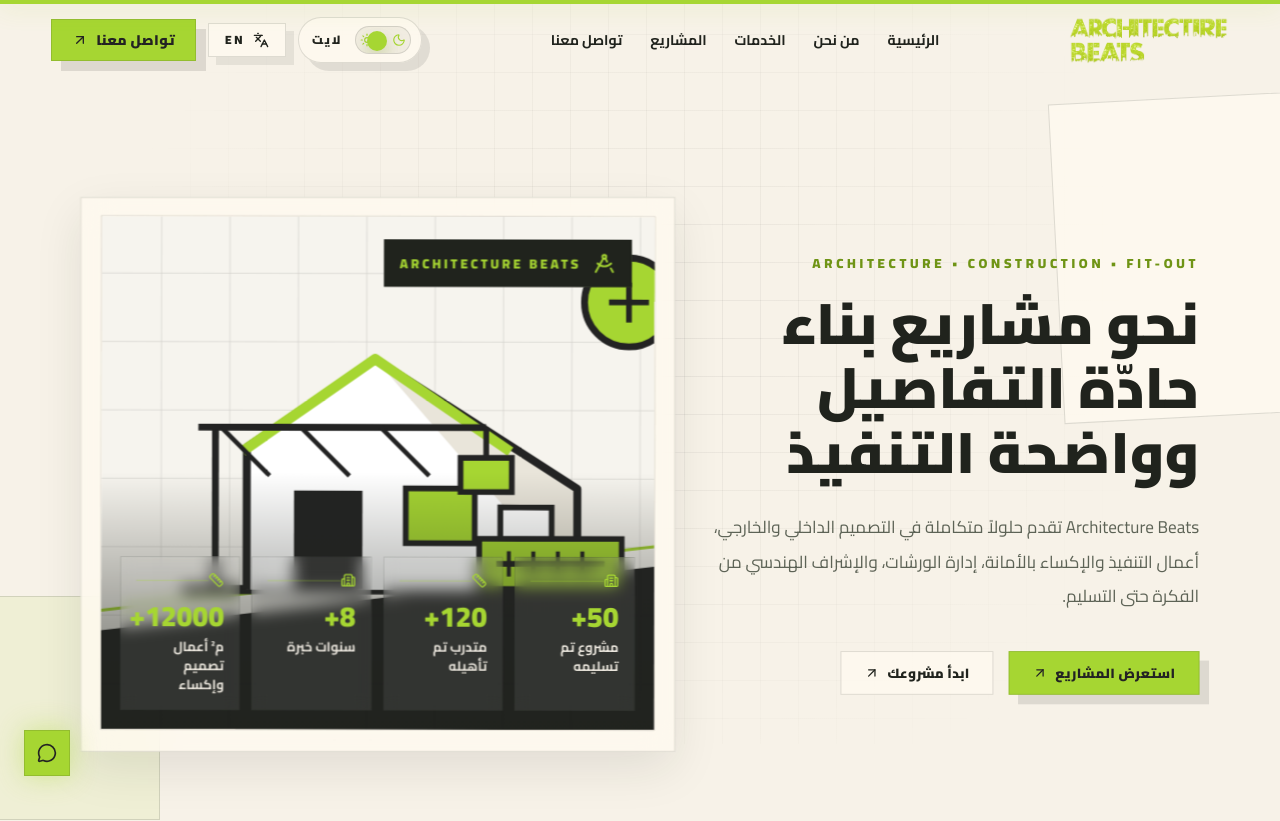
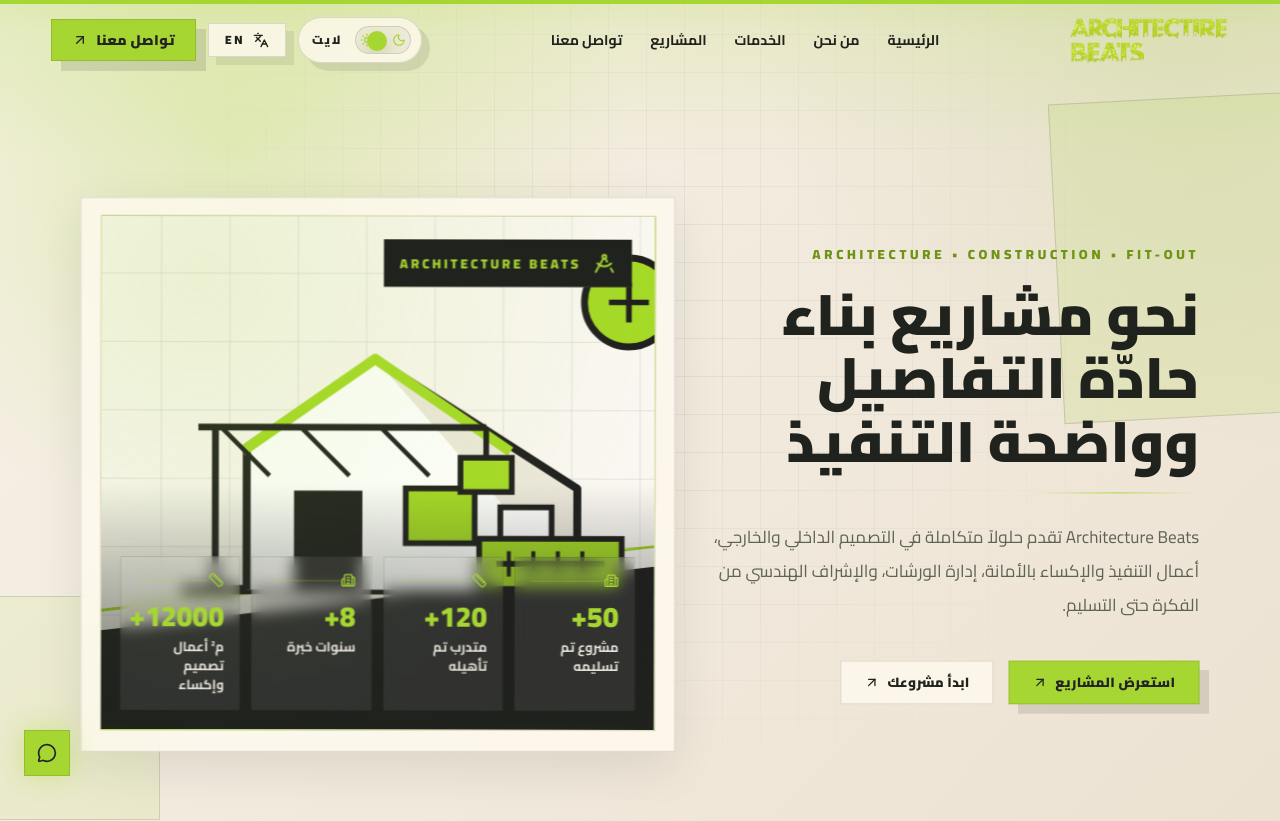
Before and after one commit to abod-haes/architecture-beats, a Next.js app: page / in a window 1280 px wide. Shown: the top 821 px of the page. Built offline with nearby package versions, Linux system fonts and the light colour scheme.

Commit message:
Apply brand colors to hero imagery

```diff
--- a/src/components/sections/Hero.tsx
+++ b/src/components/sections/Hero.tsx
@@ -15,9 +15,10 @@
   const cardRotate = useTransform(scrollYProgress, [0, 0.22], [0, -3]);
 
   return (
-    <section className="site-section relative min-h-[92vh] overflow-hidden bg-[var(--site-bg)] pt-32 sm:pt-36" dir={dir}>
+    <section className="site-section section-hero relative min-h-[92vh] overflow-hidden pt-32 sm:pt-36" dir={dir}>
       <motion.div style={{ y: blueprintY }} className="blueprint-grid blueprint-drift absolute inset-0 -z-10 opacity-90" />
-      <motion.div style={{ rotate: cardRotate }} className="site-float absolute -right-24 top-24 -z-10 h-72 w-72 border border-[var(--site-border)] bg-[var(--site-card)] sm:h-80 sm:w-80" />
+      <div className="absolute inset-x-0 top-0 -z-10 h-40 bg-gradient-to-b from-brand-primary/16 to-transparent" />
+      <motion.div style={{ rotate: cardRotate }} className="site-float absolute -right-24 top-24 -z-10 h-72 w-72 border border-[var(--site-border-strong)] bg-[var(--site-accent-soft)] sm:h-80 sm:w-80" />
       <motion.div style={{ y: heroY }} className="site-float absolute -left-16 bottom-10 -z-10 h-52 w-52 border border-brand-primary/45 bg-brand-primary/10 [animation-delay:1.4s] sm:h-56 sm:w-56" />
 
       <motion.div
@@ -34,6 +35,7 @@
           <motion.h1 variants={fadeUp} className="max-w-5xl text-4xl font-black leading-[1.12] text-brand-dark sm:text-5xl md:text-6xl">
             {content.hero.title}
           </motion.h1>
+          <motion.div variants={fadeUp} className="brand-accent-line mt-5 h-px w-44" />
           <motion.p variants={fadeUp} className="mt-6 max-w-3xl text-base leading-8 text-brand-gray sm:mt-7 sm:text-lg sm:leading-9">
             {content.hero.description}
           </motion.p>
@@ -48,19 +50,18 @@
           <motion.div
             animate={{ y: [0, -10, 0], rotate: [0, 0.7, 0] }}
             transition={{ duration: 8, repeat: Infinity, ease: "easeInOut" }}
-            className="relative overflow-hidden border border-[var(--site-border)] bg-[var(--site-card)]"
+            className="brand-media-frame relative"
           >
             <img
               src="/hero-construction.svg"
               alt={content.hero.title}
               className="h-[360px] w-full object-cover sm:h-[460px] lg:h-[540px]"
             />
-            <div className="absolute inset-0 bg-gradient-to-t from-[var(--site-inverse)] via-transparent to-transparent opacity-70" />
-            <div className="absolute start-4 top-4 flex items-center gap-3 border border-[var(--site-inverse-border)] bg-[var(--site-inverse)] px-4 py-3 text-[var(--site-inverse-text)] backdrop-blur sm:start-6 sm:top-6">
+            <div className="absolute start-4 top-4 z-10 flex items-center gap-3 border border-[var(--site-inverse-border)] bg-[var(--site-inverse)] px-4 py-3 text-[var(--site-inverse-text)] backdrop-blur sm:start-6 sm:top-6">
               <DraftingCompass className="h-6 w-6 text-brand-primary" />
               <p className="text-xs font-black uppercase tracking-[0.22em] text-brand-primary sm:text-sm">{content.company.nameEn}</p>
             </div>
-            <div className="absolute inset-x-3 bottom-3 grid gap-3 sm:inset-x-5 sm:bottom-5 sm:grid-cols-4">
+            <div className="absolute inset-x-3 bottom-3 z-10 grid gap-3 sm:inset-x-5 sm:bottom-5 sm:grid-cols-4">
               {content.stats.slice(0, 4).map((stat, index) => (
                 <motion.div
                   key={stat.label}
```
